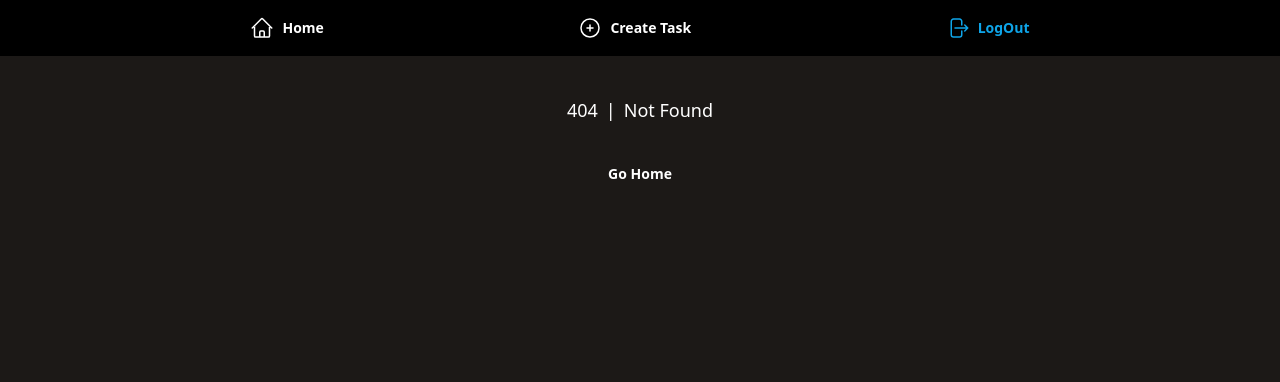
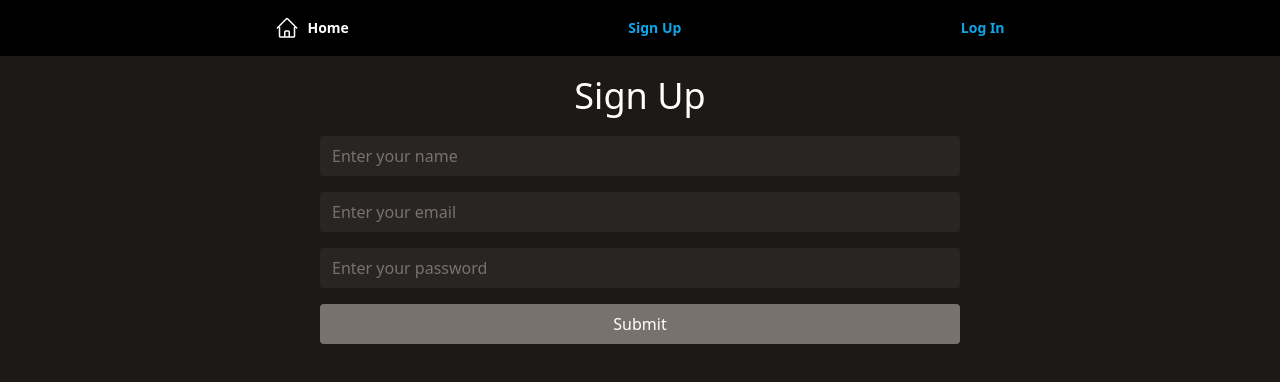
Before and after one commit to MoisesST/web-task-manager, an Angular app: page /signup in a window 1280 px wide. Before the commit this address had no page. Shown: the top 382 px of the page. Built offline with nearby package versions, Linux system fonts and the light colour scheme.

Commit message:
feat: page signup, validacoes formulario, cadastro de entidade na web store

```diff
--- a/package.json
+++ b/package.json
@@ -19,6 +19,7 @@
     "@angular/platform-browser": "^17.2.0",
     "@angular/platform-browser-dynamic": "^17.2.0",
     "@angular/router": "^17.2.0",
+    "ngx-webstorage": "^13.0.1",
     "rxjs": "~7.8.0",
     "tslib": "^2.3.0",
     "zone.js": "~0.14.3"
--- a/src/app/app.routes.ts
+++ b/src/app/app.routes.ts
@@ -1,12 +1,14 @@
 import { Routes } from '@angular/router';
 
 import { ListTasksComponent } from './components/pages/tasks/list-tasks/list-tasks.component';
+import { SignupComponent } from './components/pages/signup/signup.component';
 import { CreateTaskComponent } from './components/pages/tasks/create-task/create-task.component';
 import { EditTaskComponent } from "./components/pages/tasks/edit-task/edit-task.component";
 import { PageNotFoundComponent } from "./components/pages/page-not-found/page-not-found.component";
 
 export const routes: Routes = [
   { path: 'home', title: 'Home', component: ListTasksComponent },
+  { path: 'signup', title: 'Sign Up', component: SignupComponent },
   { path: 'create-task', title: 'Create Task', component: CreateTaskComponent },
   { path: 'edit-task', title: 'Edit Task', component: EditTaskComponent },
   { path: '', redirectTo: 'home', pathMatch: 'full' },
--- a/src/app/components/elements/button/button.component.ts
+++ b/src/app/components/elements/button/button.component.ts
@@ -1,5 +1,5 @@
 import { NgClass } from '@angular/common';
-import { Component, EventEmitter, Input, Output } from '@angular/core';
+import { Component, Input } from '@angular/core';
 
 @Component({
   selector: 'app-button',
@@ -15,8 +15,6 @@ import { Component, EventEmitter, Input, Output } from '@angular/core';
       "
       [disabled]="isDisabled"
       [ngClass]="{ 'bg-stone-500 hover:bg-stone-500' : isDisabled }"
-      (click)="onSubmit()"
-      (submit)="onSubmit()"
     >
       {{ label }}
       <ng-content/>
@@ -27,10 +25,4 @@ export class ButtonComponent {
   @Input() style = '';
   @Input() label = '';
   @Input() isDisabled = true;
-
-  @Output() submitEvent = new EventEmitter<any>();
-
-  onSubmit() {
-    this.submitEvent.emit(alert("Hello, World!!"));
-  }
 }
--- /dev/null
+++ b/src/app/components/pages/signup/signup.component.html
@@ -0,0 +1,72 @@
+<div class="flex justify-center items-center h-20">
+  <app-title name="Sign Up" />
+</div>
+
+<form
+  [formGroup]="signupForm"
+  (ngSubmit)="onSubmit()"
+  class="flex flex-col gap-4"
+>
+  <input
+    id="name"
+    name="name"
+    formControlName="name"
+    type="text"
+    placeholder="Enter your name"
+    pattern="^(\s?[A-ZÀ-Ú][a-zà-ú]*)+(\s[a-zà-ú]*)?(\s[A-ZÀ-Ú][a-zà-ú]*)+"
+    required
+    class="
+      w-full h-10 px-3 rounded outline-none transition-all bg-stone-800
+      placeholder-stone-500 focus:ring-1 focus:ring-sky-500
+      invalid:ring-pink-500 invalid:text-pink-600
+      focus:invalid:ring-pink-500
+    "
+  >
+
+  @if (name.invalid && name.touched) {
+    <p class="text-xs md:text-sm text-pink-500">Enter a valid name.</p>
+  }
+
+  <input
+    id="email"
+    name="email"
+    formControlName="email"
+    type="email"
+    formControlName="email"
+    placeholder="Enter your email"
+    pattern="^[\w\-\.]+@([\w\-]+\.)+[\w\-]{2,4}$"
+    required
+    class="
+      w-full h-10 px-3 rounded outline-none transition-all bg-stone-800
+      placeholder-stone-500 focus:ring-1 focus:ring-sky-500
+      invalid:ring-pink-500 invalid:text-pink-600
+      focus:invalid:ring-pink-500
+    "
+  >
+
+  @if (email.invalid && email.touched) {
+    <p class="text-xs md:text-sm text-pink-500">Enter a valid email.</p>
+  }
+
+  <input
+    id="password"
+    name="password"
+    formControlName="password"
+    type="password"
+    placeholder="Enter your password"
+    pattern="^[a-zA-Z0-9_@#\\&\\$]{6,18}$"
+    required
+    class="
+      w-full h-10 px-3 rounded outline-none transition-all bg-stone-800
+      placeholder-stone-500 focus:ring-1 focus:ring-sky-500
+      invalid:ring-pink-500 invalid:text-pink-600
+      focus:invalid:ring-pink-500
+    "
+  >
+
+  @if (password.invalid && password.touched) {
+    <p class="text-xs md:text-sm text-pink-500">Enter a valid password.</p>
+  }
+
+  <app-button label="Submit" [isDisabled]="!signupForm.valid" />
+</form>
--- /dev/null
+++ b/src/app/components/pages/signup/signup.component.ts
@@ -0,0 +1,48 @@
+import { Component } from '@angular/core';
+import { FormControl, FormGroup, ReactiveFormsModule } from '@angular/forms';
+
+import { TitleComponent } from '../../elements/title/title.component';
+import { ButtonComponent } from '../../elements/button/button.component';
+import { StorageService } from '../../../services/user/storage.service';
+import { Router } from '@angular/router';
+
+@Component({
+  selector: 'app-signup',
+  standalone: true,
+  imports: [TitleComponent, ButtonComponent, ReactiveFormsModule ],
+  templateUrl: './signup.component.html',
+})
+export class SignupComponent {
+  signupForm!: FormGroup;
+
+  constructor(private storageService: StorageService, private router: Router) {
+    this.signupForm = new FormGroup({
+      name: new FormControl(''),
+      email: new FormControl(''),
+      password: new FormControl(''),
+    });
+  }
+
+  get name() : string | any {
+    return this.signupForm.get('name')!;
+  }
+
+  get email() : string | any {
+    return this.signupForm.get('email')!;
+  }
+
+  get password() : string | any {
+    return this.signupForm.get('password')!;
+  }
+
+  onSubmit() {
+    if (this.signupForm.valid) {
+      const user = this.signupForm.value;
+      this.storageService.saveUser(user);
+      this.router.navigate(['/home']);
+      setTimeout(() => {
+        location.reload();
+      }, 1000);
+    }
+  }
+}
--- a/src/app/components/template/header/header.component.html
+++ b/src/app/components/template/header/header.component.html
@@ -9,18 +9,26 @@
       <app-svg-icon [style]="'w-6'" [icon]="HOME"/>
     </app-link-button>
     @if (!logged) {
-      <app-link-button label="Sign Up" url="/"/>
+      <app-link-button label="Sign Up" url="/signup"/>
       <app-link-button label="Log In" url="/"/>
     } @else {
       <app-link-button url="/create-task" label="Create Task">
         <app-svg-icon [style]="'w-6'" [icon]="CREATE"/>
       </app-link-button>
 
-      <app-link-button url="/" label="LogOut">
+      <button
+        (click)="onLogout()"
+        class="
+          flex gap-2 justify-center items-center mx-1 text-xs sm:text-sm font-semibold
+          outline-none transition-all hover:text-sky-500
+        "
+      >
         <app-svg-icon [style]="'w-6'" [icon]="LOGOUT"/>
-      </app-link-button>
+        <span class="font-medium">LogOut</span>
+      </button>
     }
   </nav>
+
   <!-- nav mobile -->
   <nav
     class="
@@ -31,6 +39,7 @@
     <button (click)="toggleMenu()" class="float-right p-4">
       <app-svg-icon [style]="'w-6'" [icon]="MENU_HAMBURGER"/>
     </button>
+
     @if (showMenu) {
       <div
         class="
@@ -41,16 +50,23 @@
           <app-svg-icon [style]="'w-6'" [icon]="HOME"/>
         </app-link-button>
         @if (!logged) {
-          <app-link-button label="Sign Up" url="/"/>
+          <app-link-button label="Sign Up" url="/signup"/>
           <app-link-button label="Log In" url="/"/>
         } @else {
           <app-link-button url="/create-task" label="Create Task">
             <app-svg-icon [style]="'w-6'" [icon]="CREATE"/>
           </app-link-button>
 
-          <app-link-button url="/" label="LogOut">
+          <button
+            (click)="onLogout()"
+            class="
+              flex gap-2 justify-center items-center mx-1 text-xs sm:text-sm font-semibold
+              outline-none transition-all hover:text-sky-500
+            "
+          >
             <app-svg-icon [style]="'w-6'" [icon]="LOGOUT"/>
-          </app-link-button>
+            <span class="font-medium">LogOut</span>
+          </button>
         }
       </div>
     }
--- a/src/app/components/template/header/header.component.ts
+++ b/src/app/components/template/header/header.component.ts
@@ -1,8 +1,9 @@
 import { Component } from '@angular/core';
+import { Router } from '@angular/router';
 
 import { LinkButtonComponent } from '../../elements/link-button/link-button.component';
 import { SvgIconComponent } from '../../elements/svg-icon/svg-icon.component';
-
+import { StorageService } from '../../../services/user/storage.service';
 import { Icons } from '../../../utils/icons';
 
 @Component({
@@ -17,10 +18,22 @@ export class HeaderComponent {
   TASKS = Icons.TASKS;
   LOGOUT = Icons.LOGOUT;
   MENU_HAMBURGER = Icons.MENU_HAMBURGER;
-  logged = true;
+  logged = false;
+  showMenu = false;
 
-  showMenu = false;
+  constructor(private storageService: StorageService, private router: Router) {
+    this.logged = storageService.isLoggedIn();
+  }
+
   toggleMenu() {
     this.showMenu = !this.showMenu;
   }
+
+  onLogout(): void {
+    this.storageService.clean();
+    this.router.navigate(['/login']);
+    setTimeout(() => {
+      location.reload();
+    }, 1000);
+  }
 }
--- /dev/null
+++ b/src/app/services/user/storage.service.ts
@@ -0,0 +1,34 @@
+import { Injectable } from '@angular/core';
+
+const USER_KEY = 'auth-user';
+
+@Injectable({
+  providedIn: 'root'
+})
+export class StorageService {
+  public saveUser(user: any): void {
+    sessionStorage.removeItem(USER_KEY);
+    sessionStorage.setItem(USER_KEY, JSON.stringify(user));
+  }
+
+  public getUser(): any {
+    const user = sessionStorage.getItem(USER_KEY);
+    if (user) {
+      return JSON.parse(user);
+    }
+
+    return {};
+  }
+
+  clean(): void {
+    sessionStorage.clear();
+  }
+
+  public isLoggedIn(): boolean {
+    const user = sessionStorage.getItem(USER_KEY);
+    if (user) {
+      return true;
+    }
+    return false;
+  }
+}
```
Also changed, not shown: 1 other file (tests, documents, lock files or other folders).
